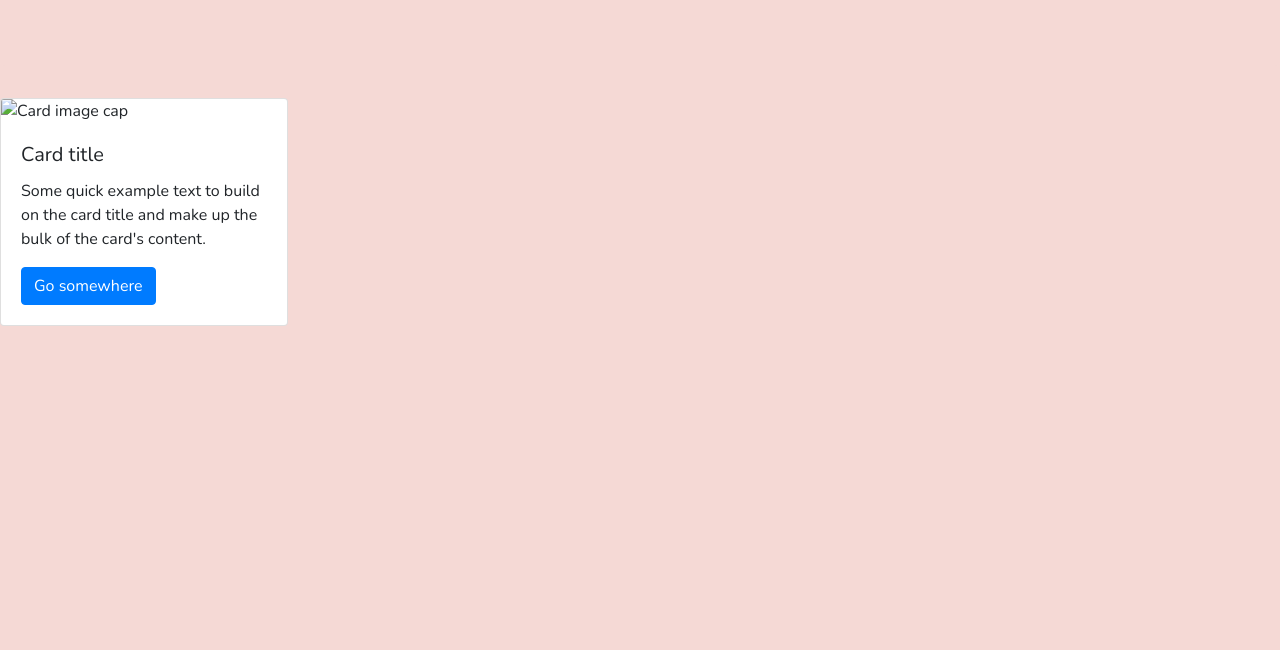
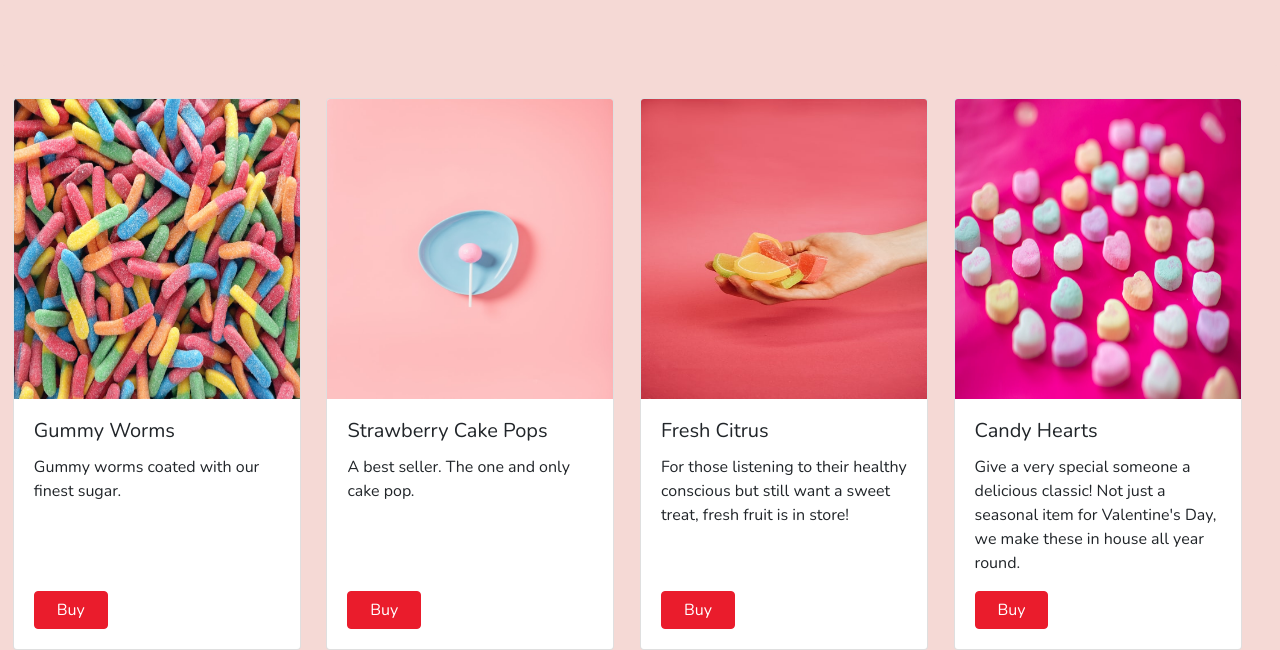
Before and after one commit to AlexH893/CandyStore, a plain HTML site: page shop.html in a window 1280 px wide. Shown: the part 166-816 px from the top of the page. Drawn offline with nearby package versions, Linux system fonts and the light colour scheme.

Commit message:
additional content+css
adding more content to shop page, placing items into card divs inside a flexbox. additional styling applied in the css file

```diff
--- a/css/app.css
+++ b/css/app.css
@@ -121,7 +121,7 @@ body {
 }
  .blurb p {
      color: #f498b8;
-     font-weight: 100;
+     font-weight: 400;
      font-size: 1.125rem;
      line-height: 2;
 }
@@ -133,3 +133,20 @@ body {
      background: rgb(222,192,222);
      transition: background 500ms;
 }
+ img.card-img-top {
+     height: 300px;
+}
+ img.card-img-top:hover {
+     opacity: 0.5;
+}
+ .card {
+     margin-right: 2%;
+}
+ .btn.btn-primary {
+     width: 30%;
+     background: #ea1c2c;
+     border-color: #ea1c2c;
+}
+ .btn.btn-primary:hover {
+     box-shadow: 0 12px 16px 0 rgba(0,0,0,0.24), 0 17px 50px 0 rgba(0,0,0,0.19);
+}
--- a/shop.html
+++ b/shop.html
@@ -50,14 +50,40 @@
         </div>
     </section>
 
-<div class="card" style="width: 18rem;">
-  <img class="card-img-top" src="..." alt="Card image cap">
-  <div class="card-body">
-    <h5 class="card-title">Card title</h5>
-    <p class="card-text">Some quick example text to build on the card title and make up the bulk of the card's content.</p>
-    <a href="#" class="btn btn-primary">Go somewhere</a>
-  </div>
+
+<div class="d-flex justify-content-center">
+    <div class="card" style="width: 18rem;">
+        <img class="card-img-top" src="images/gummy.jpg" alt="Card image cap">
+        <div class="card-body d-flex flex-column">
+            <h5 class="card-title">Gummy Worms</h5>
+            <p class="card-text">Gummy worms coated with our finest sugar.</p> <a href="#" class="btn btn-primary mt-auto">Buy</a>
+        </div>
+    </div>
+    <div class="card" style="width: 18rem;">
+        <img class="card-img-top" src="images/cakepop.jpg" alt="Card image cap">
+        <div class="card-body d-flex flex-column">
+            <h5 class="card-title">Strawberry Cake Pops</h5>
+            <p class="card-text">A best seller. The one and only cake pop.</p> <a href="#" class="btn btn-primary mt-auto">Buy</a>
+        </div>
+    </div>
+    <div class="card" style="width: 18rem;">
+        <img class="card-img-top" src="images/fruit.jpg" alt="Card image cap">
+        <div class="card-body d-flex flex-column">
+            <h5 class="card-title">Fresh Citrus</h5>
+            <p class="card-text">For those listening to their healthy conscious but still want a sweet treat, fresh fruit is in store!</p> <a href="#" class="btn btn-primary mt-auto">Buy</a>
+        </div>
+    </div>
+    <div class="card" style="width: 18rem;">
+        <img class="card-img-top" src="images/hearts.jpg" alt="Card image cap">
+        <div class="card-body d-flex flex-column">
+            <h5 class="card-title">Candy Hearts</h5>
+            <p class="card-text">Give a very special someone a delicious classic! Not just a seasonal item for Valentine's Day, we make these in house all year round.</p> <a href="#" class="btn btn-primary mt-auto">Buy</a>
+        </div>
+    </div>
 </div>
+
+
+
 
     <!-- Optional JavaScript -->
     <!-- jQuery first, then Popper.js, then Bootstrap JS -->
```
Also changed, not shown: about.html (+5 -5 lines), images/cakepop.jpg (added), images/fruit.jpg (added), images/gummy.jpg (added), images/hearts.jpg (added), images/store1.jpg, images/store2.jpg.
